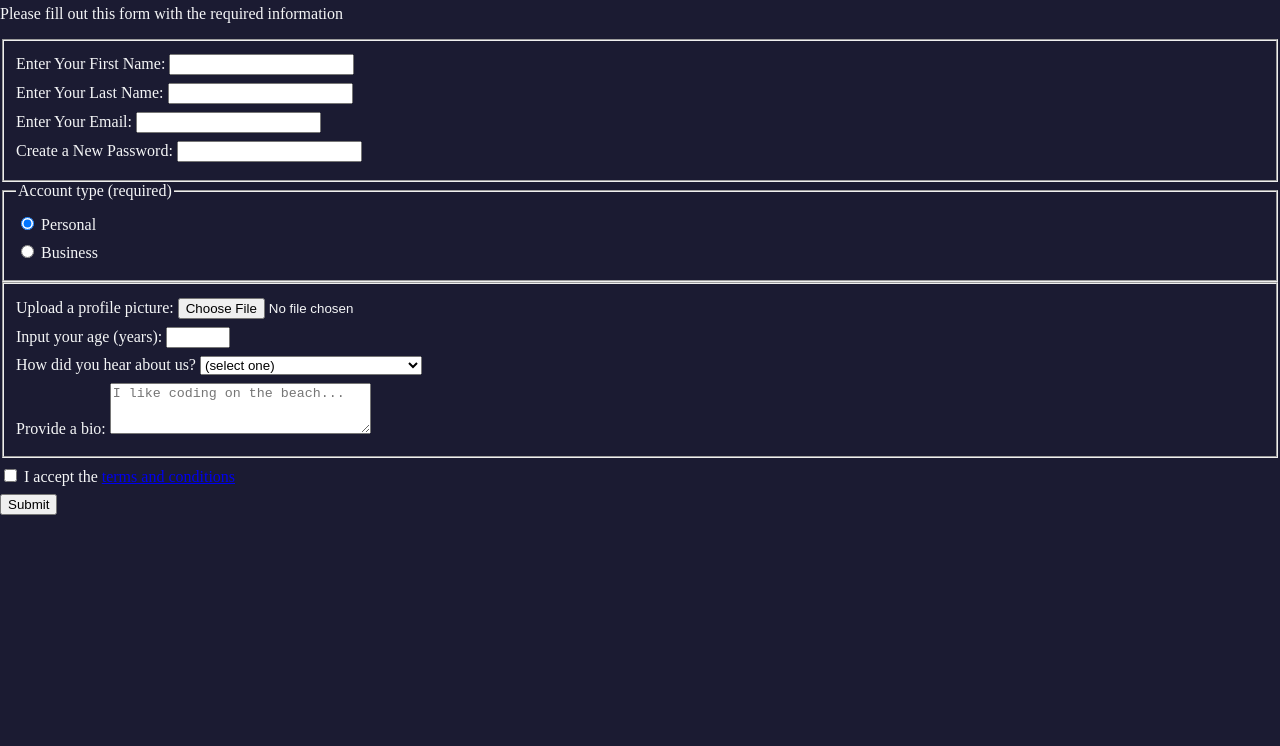
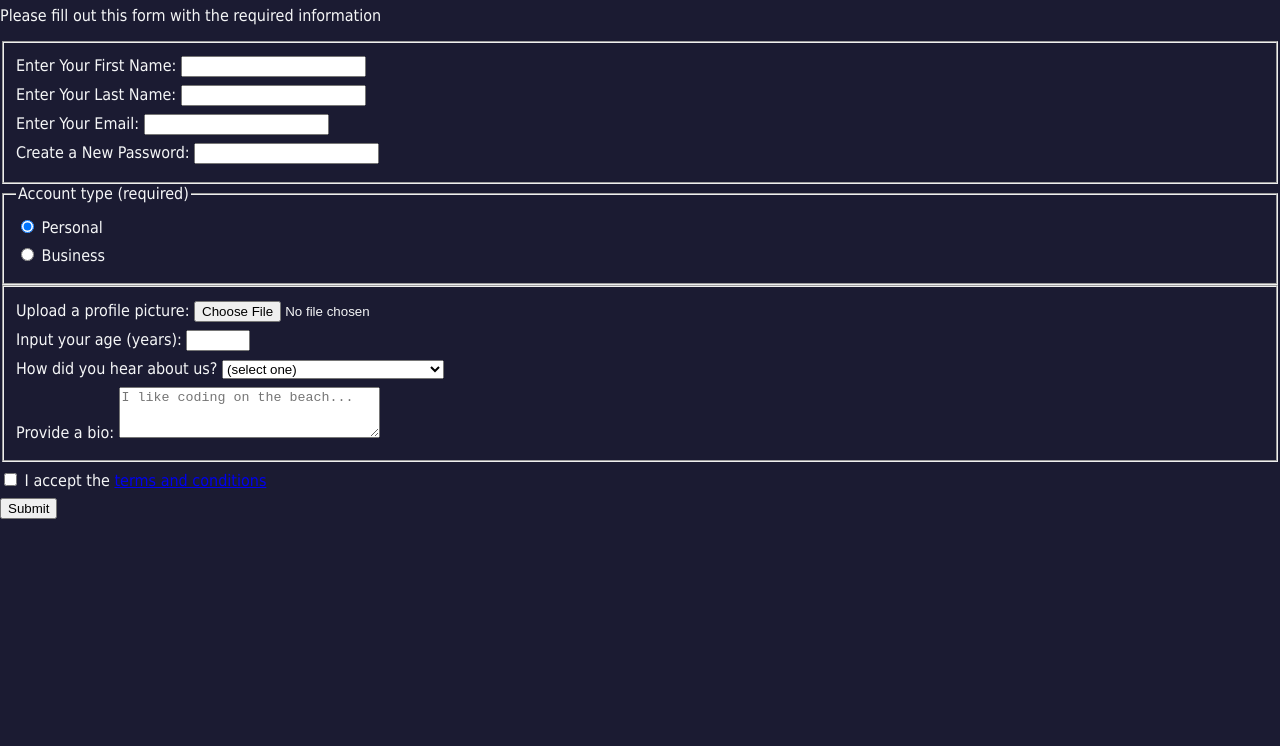
Before and after one commit to luis-jmtz/Simple-HTML-Form, a plain HTML site: page index.html in a window 1280 px wide. Shown: the part 75-821 px from the top of the page. Drawn offline with Linux system fonts and the light colour scheme.

Commit message:
added font size and family in styles.css

```diff
--- a/styles.css
+++ b/styles.css
@@ -1,4 +1,6 @@
 body {
+  font-family:Tahoma;
+  font-size:16px;
   width: 100%;
   height: 100vh;
   margin: 0;
```
